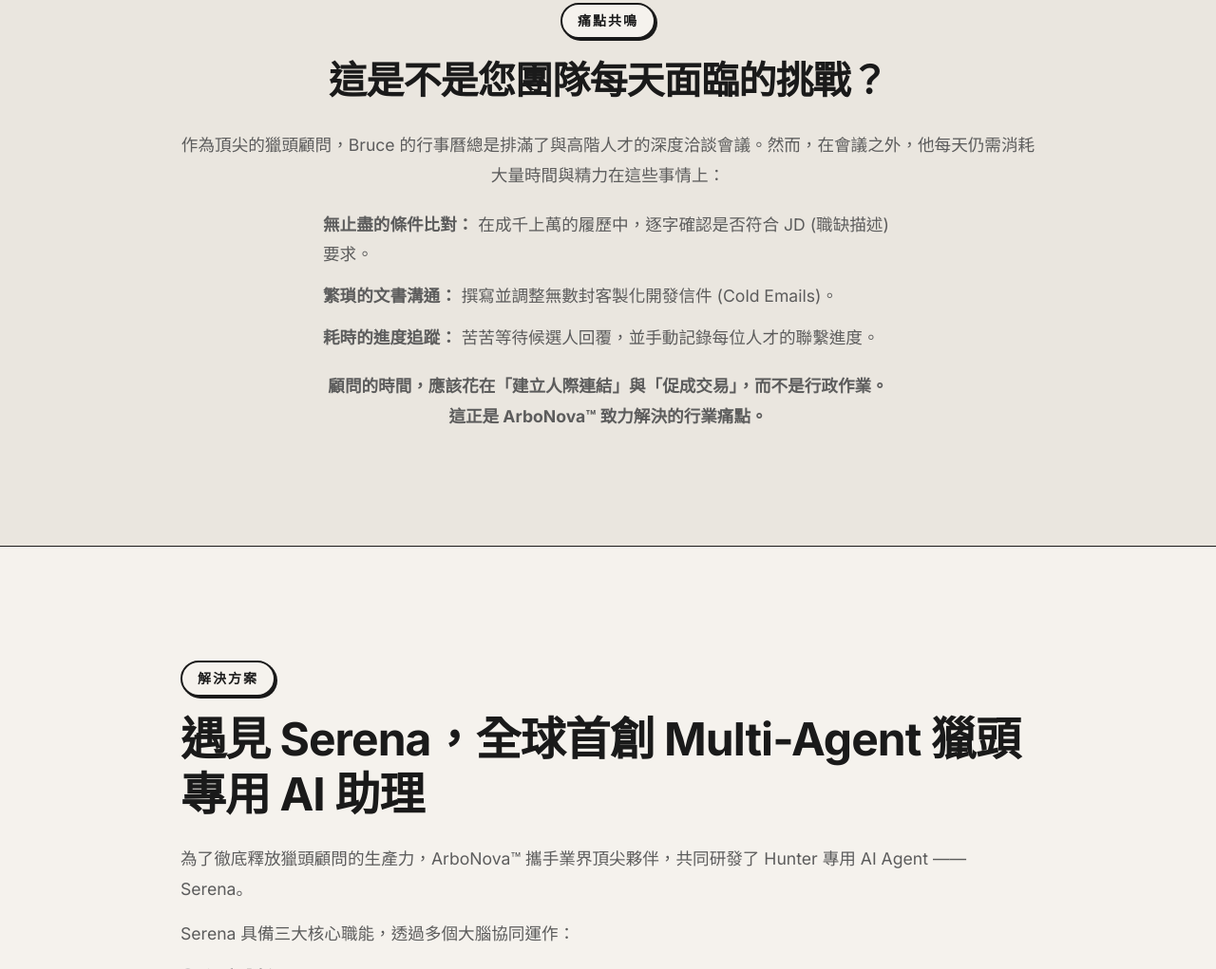
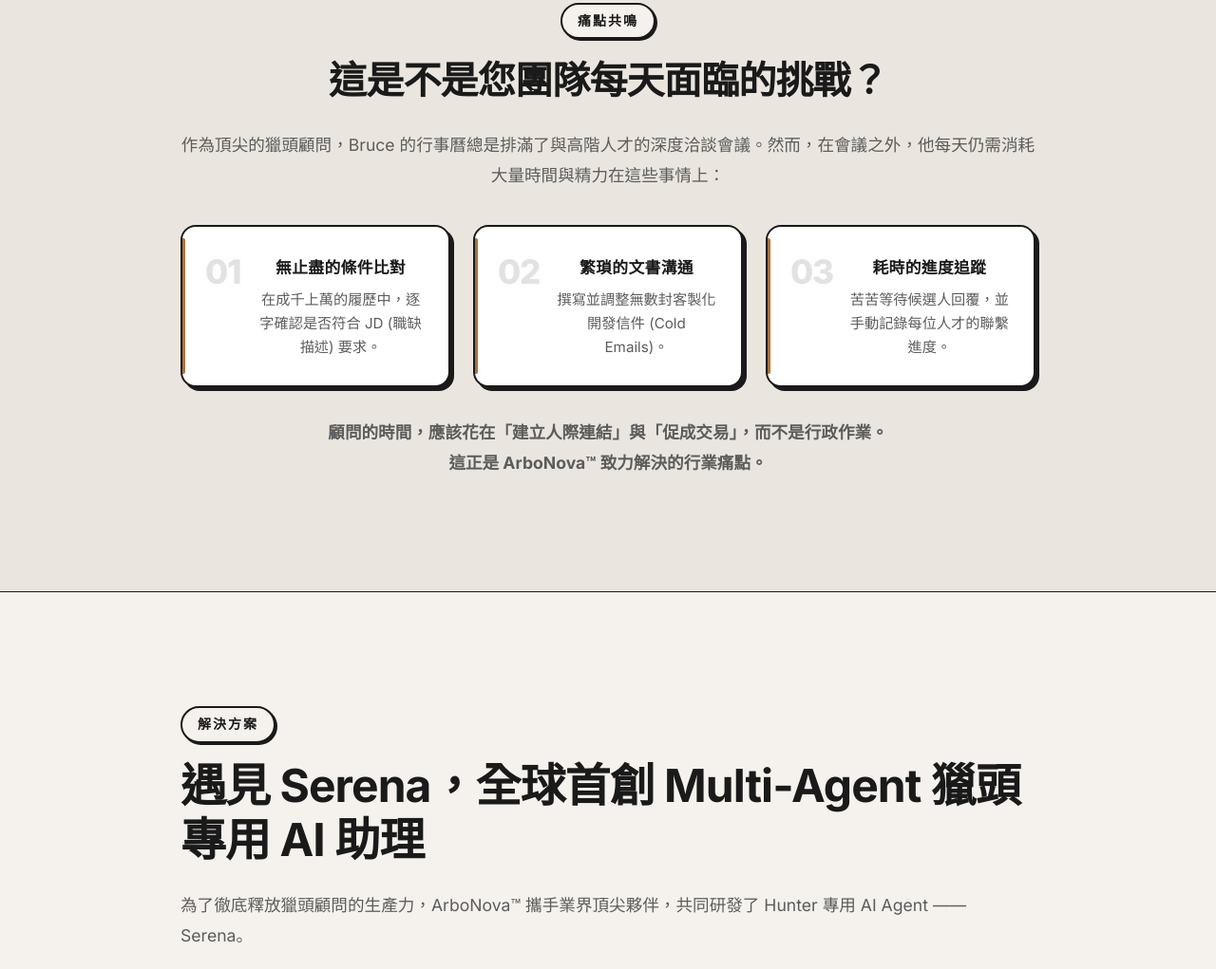
Before and after one commit to wulingteen/arbonova-website, a website built with Vite: page serena.html in a window 1280 px wide. Shown: the part 918-1939 px from the top of the page at 95% size. Built offline with nearby package versions, Linux system fonts and the light colour scheme.

Commit message:
style: redesign pain points section with elegant numbered cards

```diff
--- a/serena.html
+++ b/serena.html
@@ -123,11 +123,29 @@
         <div data-i18n="serena.painpoints.desc"
           style="color: var(--text-secondary); font-size: 1.1rem; line-height: 1.8;">
           <p>作為頂尖的獵頭顧問，Bruce 的行事曆總是排滿了與高階人才的深度洽談會議。然而，在會議之外，他每天仍需消耗大量時間與精力在這些事情上：</p>
-          <ul style="margin: 20px auto; max-width: 600px; list-style-type: none; padding-left: 0; text-align: left;">
-            <li style="margin-bottom: 12px;"><strong>無止盡的條件比對：</strong> 在成千上萬的履歷中，逐字確認是否符合 JD (職缺描述) 要求。</li>
-            <li style="margin-bottom: 12px;"><strong>繁瑣的文書溝通：</strong> 撰寫並調整無數封客製化開發信件 (Cold Emails)。</li>
-            <li style="margin-bottom: 12px;"><strong>耗時的進度追蹤：</strong> 苦苦等待候選人回覆，並手動記錄每位人才的聯繫進度。</li>
-          </ul>
+          <div class="painpoint-cards">
+            <div class="painpoint-card animate-on-scroll">
+              <span class="painpoint-num">01</span>
+              <div class="painpoint-body">
+                <strong>無止盡的條件比對</strong>
+                <p>在成千上萬的履歷中，逐字確認是否符合 JD (職缺描述) 要求。</p>
+              </div>
+            </div>
+            <div class="painpoint-card animate-on-scroll">
+              <span class="painpoint-num">02</span>
+              <div class="painpoint-body">
+                <strong>繁瑣的文書溝通</strong>
+                <p>撰寫並調整無數封客製化開發信件 (Cold Emails)。</p>
+              </div>
+            </div>
+            <div class="painpoint-card animate-on-scroll">
+              <span class="painpoint-num">03</span>
+              <div class="painpoint-body">
+                <strong>耗時的進度追蹤</strong>
+                <p>苦苦等待候選人回覆，並手動記錄每位人才的聯繫進度。</p>
+              </div>
+            </div>
+          </div>
           <p><strong>顧問的時間，應該花在「建立人際連結」與「促成交易」，而不是行政作業。<br />這正是 ArboNova™ 致力解決的行業痛點。</strong></p>
         </div>
       </div>
--- a/src/style.css
+++ b/src/style.css
@@ -669,6 +669,80 @@ textarea {
 
 .feature-card:hover .feature-glow {
   opacity: 0;
+}
+
+/* ================================================
+   PAIN POINTS — Numbered Cards
+   ================================================ */
+.painpoint-cards {
+  display: flex;
+  gap: 24px;
+  margin: 36px 0 32px;
+}
+
+.painpoint-card {
+  flex: 1;
+  display: flex;
+  align-items: flex-start;
+  gap: 16px;
+  padding: 28px 24px;
+  background: var(--card-bg);
+  border: var(--brutal-border);
+  border-radius: var(--radius-md);
+  box-shadow: var(--brutal-shadow);
+  transition: all var(--transition-fast);
+  position: relative;
+}
+
+.painpoint-card::before {
+  content: '';
+  position: absolute;
+  top: 12px;
+  bottom: 12px;
+  left: 0;
+  width: 3px;
+  background: var(--accent-gold);
+  border-radius: 0 2px 2px 0;
+}
+
+.painpoint-card:hover {
+  transform: translate(-2px, -2px);
+  box-shadow: var(--brutal-shadow-hover);
+}
+
+.painpoint-num {
+  font-size: 2.2rem;
+  font-weight: 800;
+  line-height: 1;
+  letter-spacing: -0.04em;
+  opacity: 0.12;
+  color: var(--text-primary);
+  flex-shrink: 0;
+  user-select: none;
+  margin-top: 2px;
+}
+
+.painpoint-body strong {
+  display: block;
+  font-size: 1.05rem;
+  font-weight: 700;
+  color: var(--text-primary);
+  margin-bottom: 6px;
+  letter-spacing: 0.02em;
+}
+
+.painpoint-body p {
+  font-size: 0.95rem;
+  line-height: 1.65;
+  color: var(--text-secondary);
+  margin: 0;
+}
+
+@media (max-width: 768px) {
+  .painpoint-cards {
+    flex-direction: column;
+    gap: 16px;
+  }
 }
 
 /* ================================================
```
